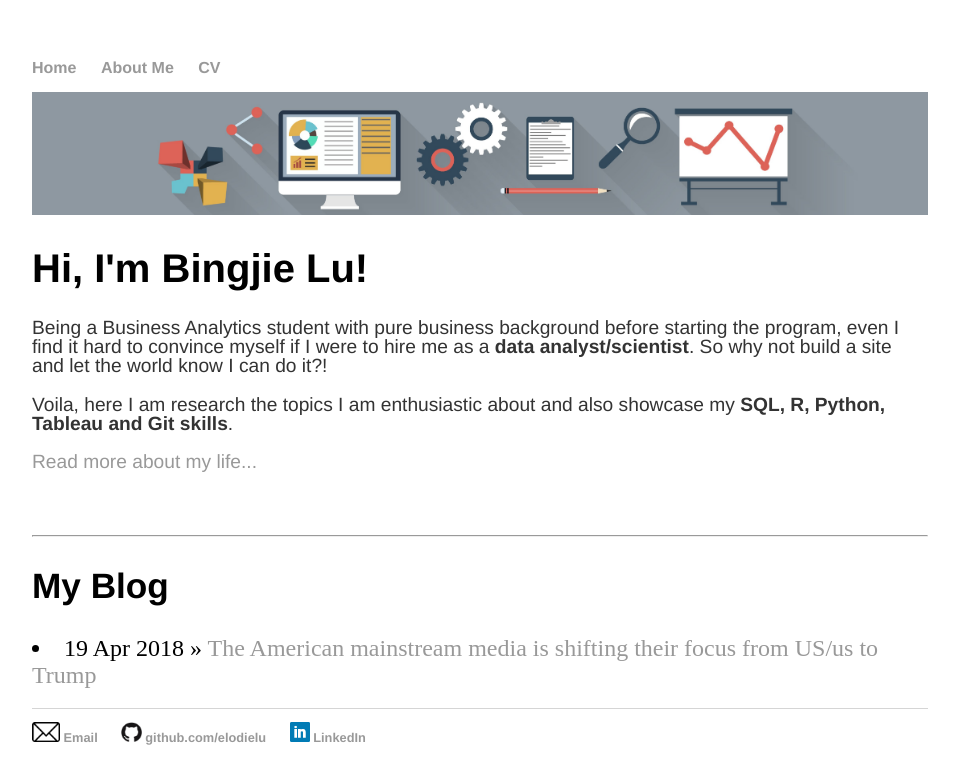
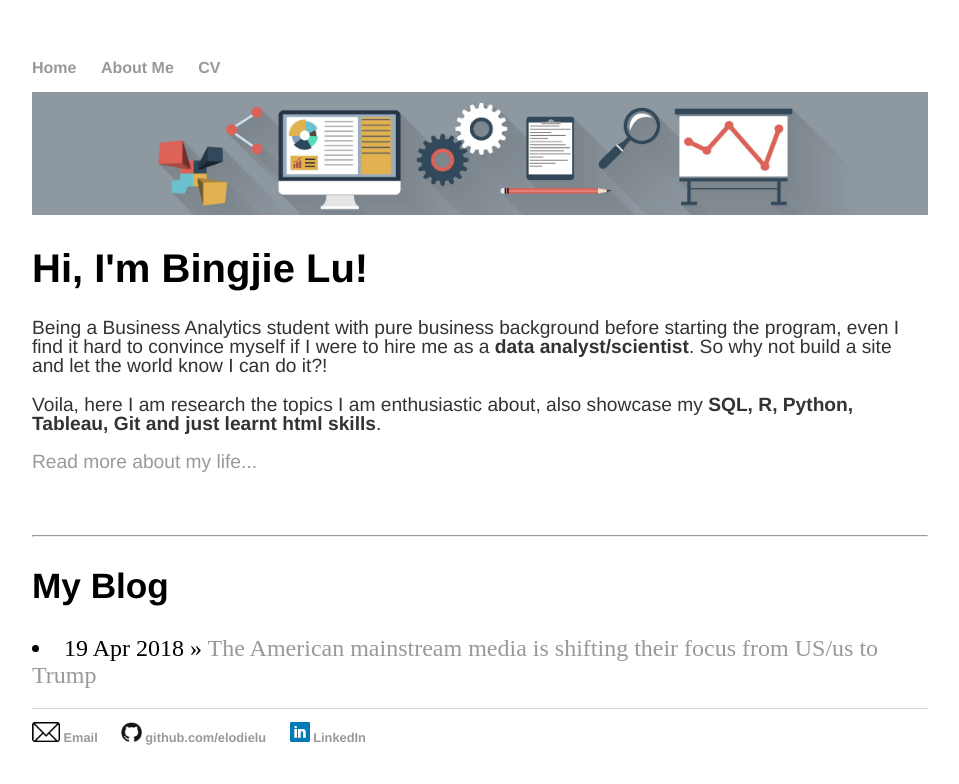
Before and after one commit to elodielu/elodielu.github.io, a Jekyll site: the page built from index.html, in a window 1280 px wide. Shown: the top 784 px of the page, without its empty margins (160-1119 px from the left). Built offline with Jekyll 4.4.1, drawn with Linux system fonts in a browser that asks for light colours.

Commit message:
Update index.html

```diff
--- a/index.html
+++ b/index.html
@@ -7,7 +7,7 @@ title: Bingjie Lu
 			<h1>Hi, I'm Bingjie Lu!</h1>
 			<p>Being a Business Analytics student with pure business background before starting the program, even I find it hard to convince myself if I were to hire me as a <b>data analyst/scientist</b>. So why not build a site and let the world know I can do it?!<br>
 			<br>
-			Voila, here I am research the topics I am enthusiastic about and also showcase my <b>SQL, R, Python, Tableau and Git skills</b>.<br>
+			Voila, here I am research the topics I am enthusiastic about, also showcase my <b>SQL, R, Python, Tableau, Git and just learnt html skills</b>.<br>
 			<br>
 			<a href="/about">Read more about my life...</a></p>
 			<br><br>
```
